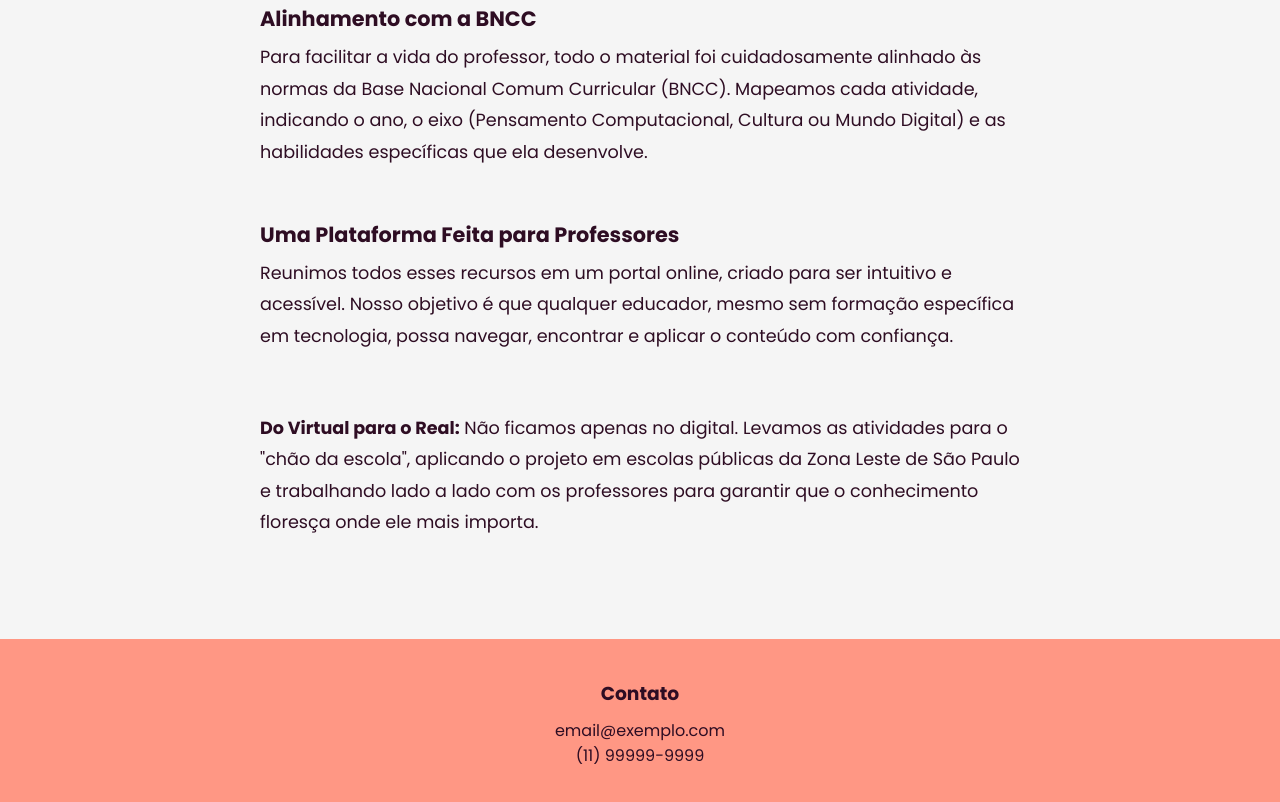
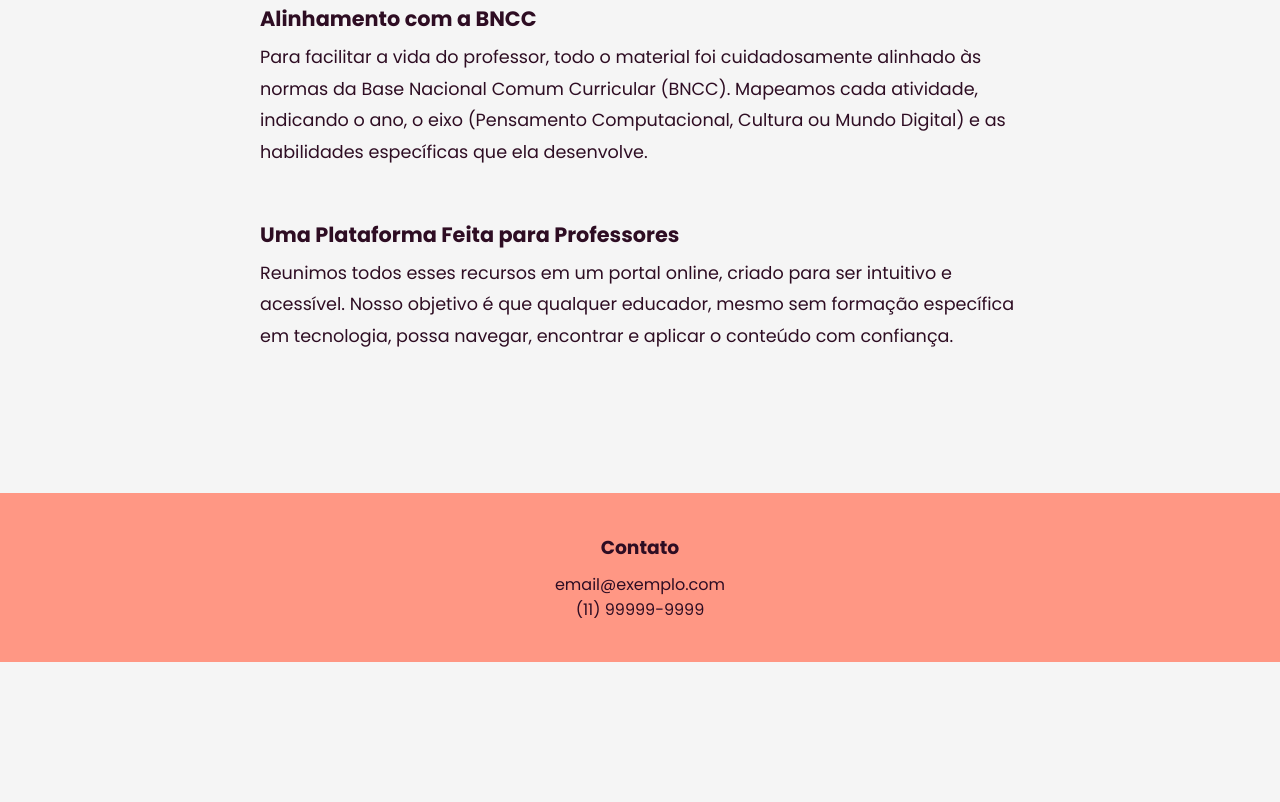
Before and after one commit to parkysa/computacao-desplugada, a plain HTML site: page o-projeto.html in a window 1280 px wide. Shown: the part 638-1440 px from the top of the page. After the commit the page ends 1300 px from the top, so only its background shows below. Drawn offline with Linux system fonts and the light colour scheme.

Commit message:
text changes

```diff
--- a/o-projeto.html
+++ b/o-projeto.html
@@ -43,8 +43,6 @@
                     <p>Reunimos todos esses recursos em um portal online, criado para ser intuitivo e acessível. Nosso objetivo é que qualquer educador, mesmo sem formação específica em tecnologia, possa navegar, encontrar e aplicar o conteúdo com confiança.</p>
                 </div>
             </div>
-
-            <p><strong>Do Virtual para o Real:</strong> Não ficamos apenas no digital. Levamos as atividades para o "chão da escola", aplicando o projeto em escolas públicas da Zona Leste de São Paulo e trabalhando lado a lado com os professores para garantir que o conhecimento floresça onde ele mais importa.</p>
         </section>
     </main>
 
```
